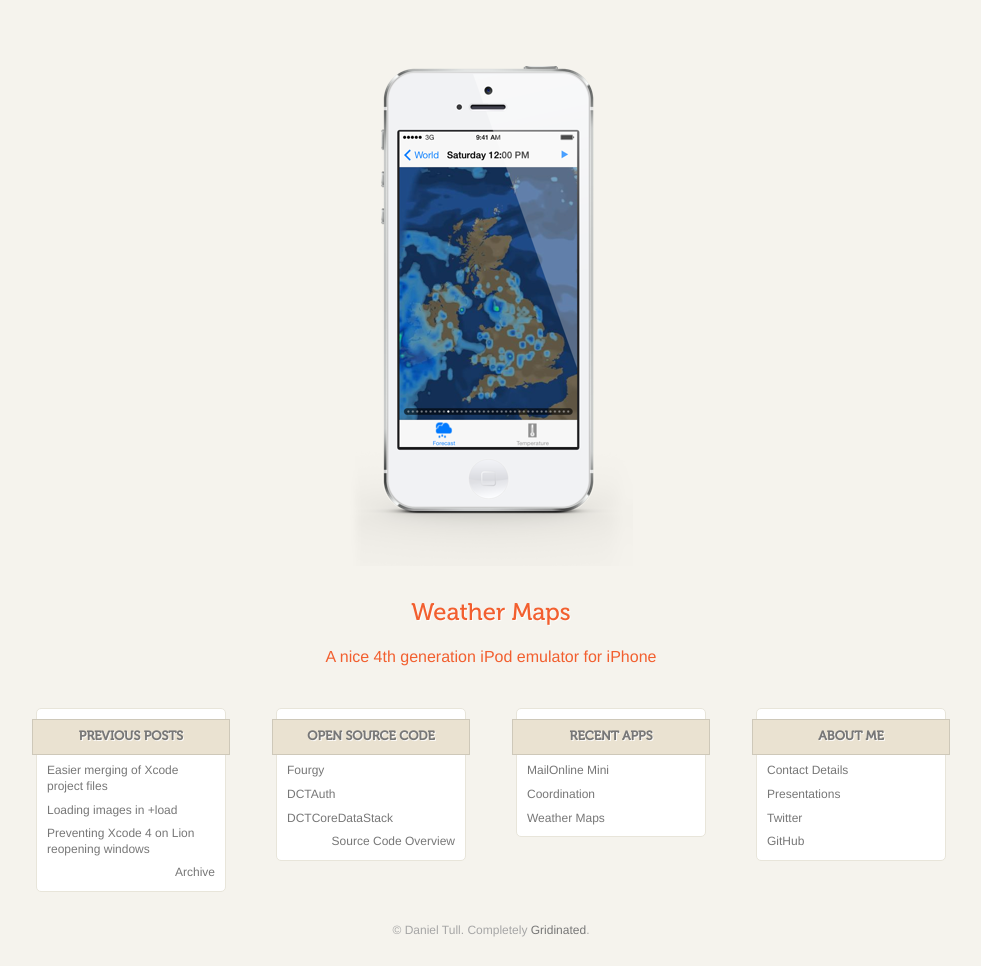
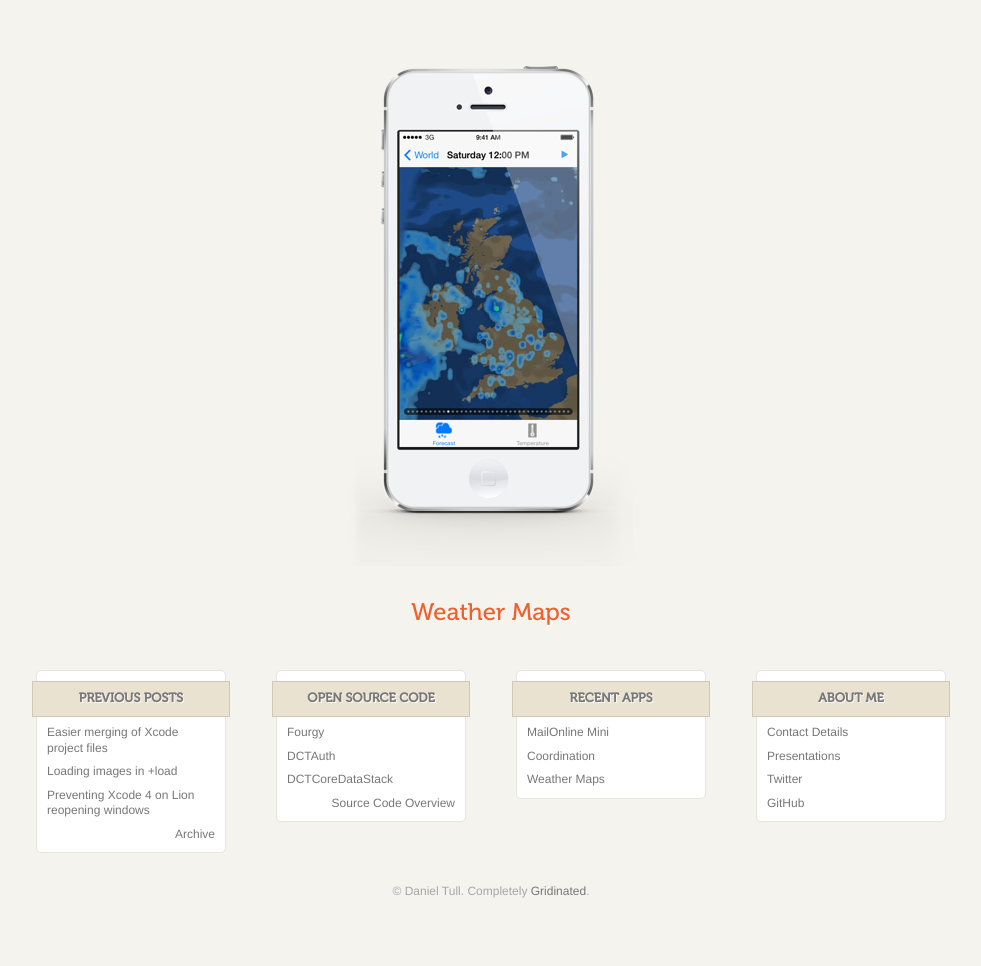
Before and after one commit to danielctull/danielctull.github.com, a Jekyll site: the page built from index.html, in a window 1280 px wide. Shown: the whole page, without its empty margins (149-1130 px from the left). Built offline with Jekyll 4.4.1, drawn with Linux system fonts in a browser that asks for light colours; after the commit the page ends 927 px from its top, so only the background shows below that.

Commit message:
Remove subtext

```diff
--- a/index.html
+++ b/index.html
@@ -5,4 +5,3 @@ title: Daniel Tull
 
 <p style="text-align:center;"><a href="https://itunes.apple.com/gb/app/weather-maps/id309229631"><img src="http://danieltull.co.uk/images/home/WeatherMaps.png" alt="Weather Maps screenshot" /></a></p>
 <h2 style="text-align:center;"><a href="https://itunes.apple.com/gb/app/weather-maps/id309229631">Weather Maps</a></h2>
-<p style="text-align:center;"><a href="https://itunes.apple.com/gb/app/weather-maps/id309229631">A nice 4th generation iPod emulator for iPhone</a></p>
```
